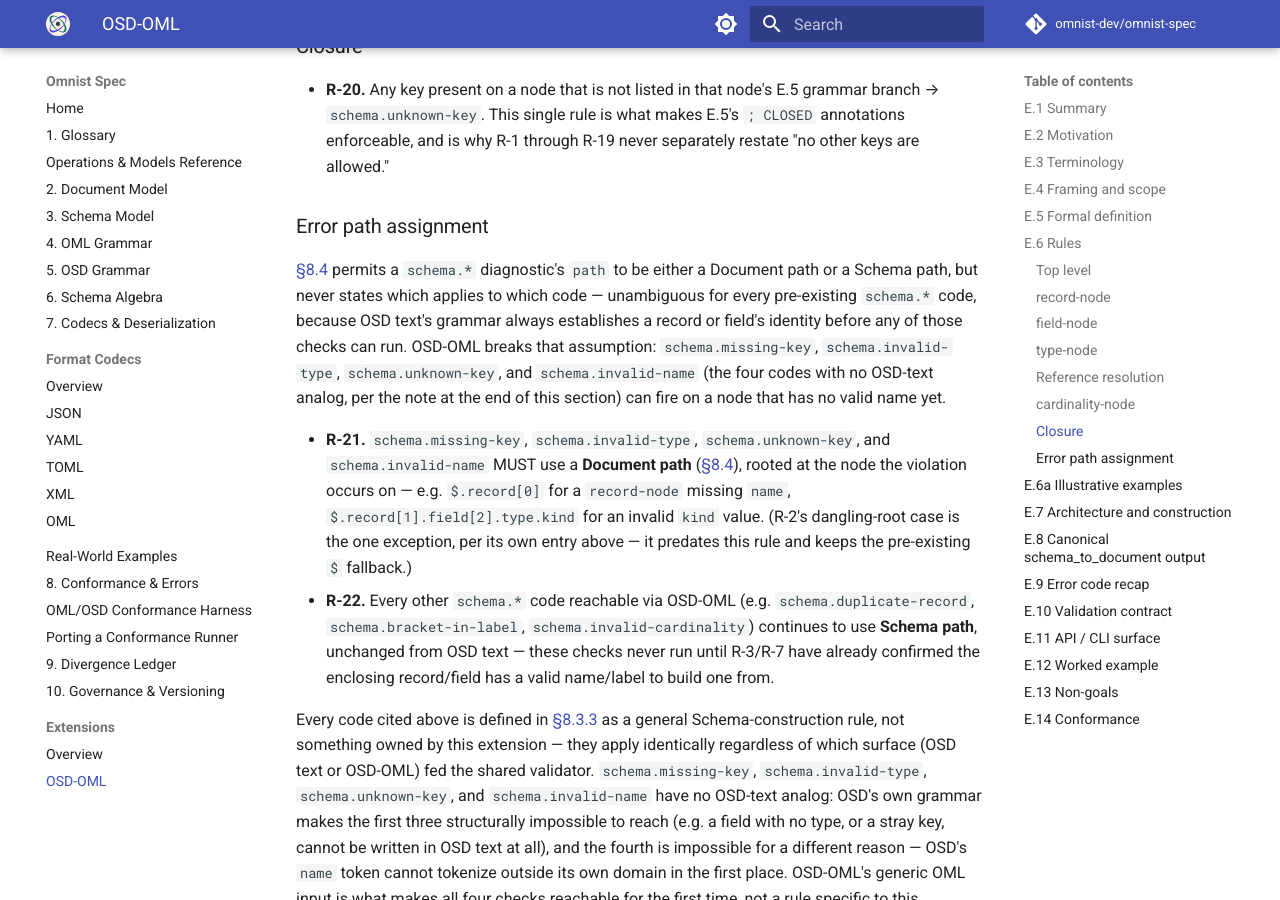
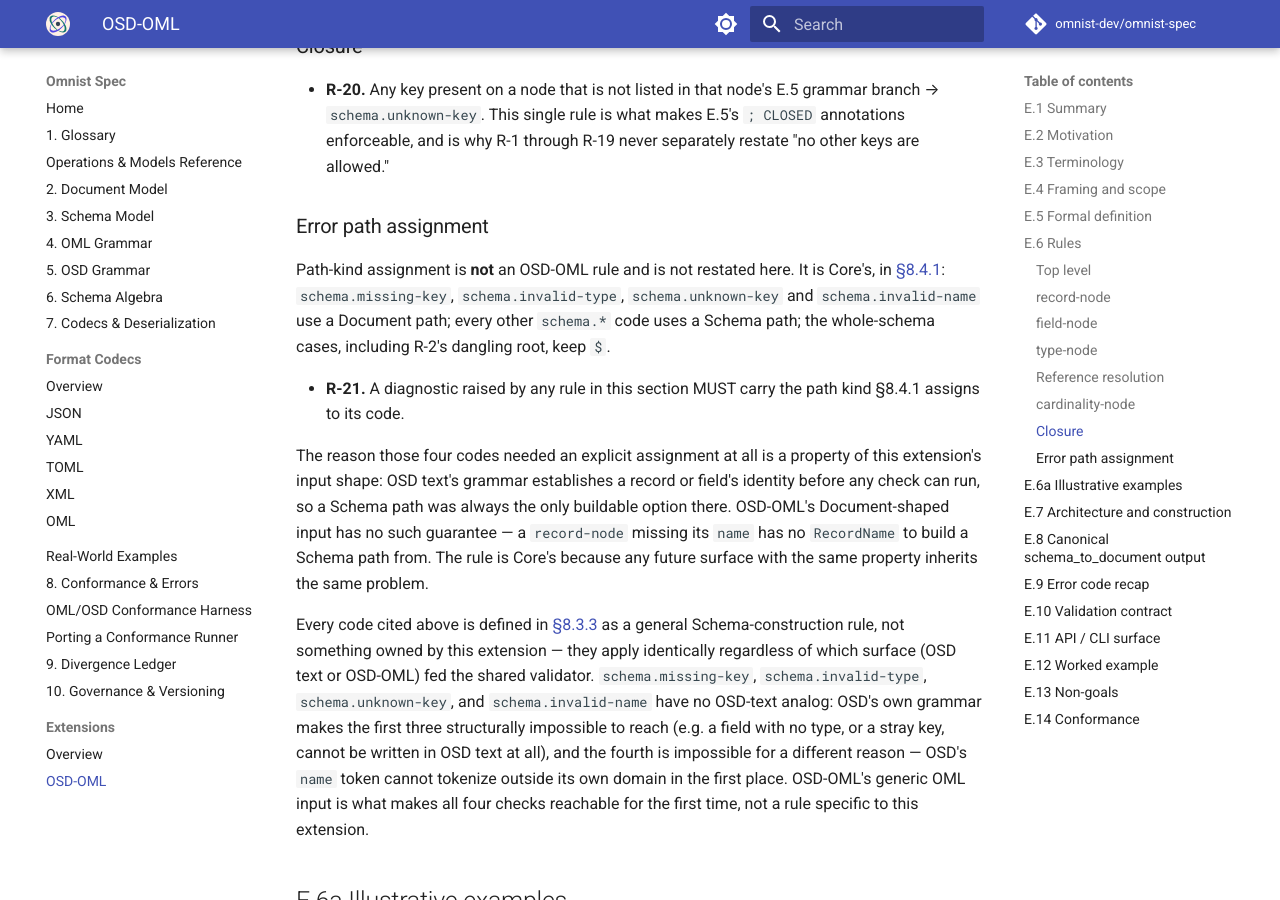
Before and after one commit to omnist-dev/omnist-spec, an MkDocs documentation site: the page built from docs/extensions/osd-oml.md, in a window 1280 px wide and 900 px high, scrolled down 4925 px. Built offline with MkDocs 1.6.1 and Material for MkDocs 9.7.7, drawn with Linux system fonts in a browser that asks for light colours; comment, search, counter and statistics services are not loaded; some of the changed text lies outside the part shown.

Commit message:
Move path-kind assignment into Sec8.4.1 as a Core rule (#68)
Sec8.4 said a schema.* diagnostic path MUST be a Document or Schema path
without ever saying which applies to which code. Paths are compared
byte-for-byte, so that left a conformance requirement unspecified.

For most schema.* codes it was implicit: OSD text grammar fixes a record or
field identity before any check runs, so a Schema path was the only
buildable option. It stops being implicit for the four codes reachable only
from a Document-shaped surface, where a record node missing its name has no
RecordName to build a Schema path from.

The rule existed but lived in the OSD-OML extension as R-21/R-22, which was
flagged as provisional when written. It is a property of the codes, not of
the extension that first made them reachable, so it now lives in Sec8.4.1
and any future surface with the same property inherits it.

osd-oml.md no longer restates the rule: R-21 is reduced to requiring that a
diagnostic carry whatever kind Sec8.4.1 assigns, and the recap table cites
Sec8.4.1 rather than the old rule numbers. The remit-specific reasoning --
why those four codes needed an assignment at all -- stays in the extension,
since that part genuinely is about its input shape.

Verified: no stale R-22 references remain anywhere in docs or test-suite,
mkdocs build --strict clean, and the new anchor checked against generated
HTML.

Co-Authored-By: Claude Opus 5 <noreply@anthropic.com>

```diff
--- a/docs/extensions/osd-oml.md
+++ b/docs/extensions/osd-oml.md
@@ -229,30 +229,23 @@ in full (see the note before R-21).
 
 ### Error path assignment
 
-[§8.4](../08-conformance-and-errors.md#84-paths) permits a `schema.*`
-diagnostic's `path` to be either a Document path or a Schema path, but
-never states which applies to which code — unambiguous for every
-pre-existing `schema.*` code, because OSD text's grammar always
-establishes a record or field's identity before any of those checks can
-run. OSD-OML breaks that assumption: `schema.missing-key`,
-`schema.invalid-type`, `schema.unknown-key`, and `schema.invalid-name`
-(the four codes with no OSD-text analog, per the note at the end of this
-section) can fire on a node that has no valid name yet.
+Path-kind assignment is **not** an OSD-OML rule and is not restated here.
+It is Core's, in
+[§8.4.1](../08-conformance-and-errors.md#841-which-kind-each-schema-code-uses):
+`schema.missing-key`, `schema.invalid-type`, `schema.unknown-key` and
+`schema.invalid-name` use a Document path; every other `schema.*` code uses a
+Schema path; the whole-schema cases, including R-2's dangling root, keep `$`.
 
-- **R-21.** `schema.missing-key`, `schema.invalid-type`,
-  `schema.unknown-key`, and `schema.invalid-name` MUST use a **Document
-  path** ([§8.4](../08-conformance-and-errors.md#84-paths)), rooted at the
-  node the violation occurs on — e.g. `$.record[0]` for a `record-node`
-  missing `name`, `$.record[1].field[2].type.kind` for an invalid `kind`
-  value. (R-2's dangling-root case is the one exception, per its own
-  entry above — it predates this rule and keeps the pre-existing `$`
-  fallback.)
-- **R-22.** Every other `schema.*` code reachable via OSD-OML (e.g.
-  `schema.duplicate-record`, `schema.bracket-in-label`,
-  `schema.invalid-cardinality`) continues to use **Schema path**,
-  unchanged from OSD text — these checks never run until R-3/R-7 have
-  already confirmed the enclosing record/field has a valid name/label to
-  build one from.
+- **R-21.** A diagnostic raised by any rule in this section MUST carry the
+  path kind §8.4.1 assigns to its code.
+
+The reason those four codes needed an explicit assignment at all is a
+property of this extension's input shape: OSD text's grammar establishes a
+record or field's identity before any check can run, so a Schema path was
+always the only buildable option there. OSD-OML's Document-shaped input has
+no such guarantee — a `record-node` missing its `name` has no `RecordName` to
+build a Schema path from. The rule is Core's because any future surface with
+the same property inherits the same problem.
 
 Every code cited above is defined in
 [§8.3.3](../08-conformance-and-errors.md#833-schema-schema-well-formedness)
@@ -446,22 +439,22 @@ A per-code index into E.6's rules, for "what can go wrong" lookup. **This
 table is derived from E.6, not an independent source** — if it and a rule
 ever disagree, the rule wins and the table has a bug.
 
-| Code | Fired by | Path kind (R-21/R-22) |
+| Code | Fired by | Path kind (Sec8.4.1) |
 |---|---|---|
 | `schema.no-root` | R-1 | Schema (`$` fallback) |
 | `schema.duplicate-root` | R-1 | Schema (`$` fallback) |
-| `schema.missing-key` | R-3, R-7, R-9, R-12, R-14 | Document (R-21) |
-| `schema.invalid-type` | R-2, R-3, R-7, R-11, R-12, R-13, R-14 | Document (R-21) |
-| `schema.invalid-name` | R-3a | Document (R-21) |
-| `schema.unknown-type` | R-2 (dangling root, path `$`), R-12, R-14 | R-2: `$` / R-12, R-14: Schema (R-22) |
-| `schema.reserved-name` | R-4 | Schema (R-22) |
-| `schema.duplicate-record` | R-5 | Schema (R-22) |
-| `schema.empty-label` | R-7 | Schema (R-22) |
-| `schema.bracket-in-label` | R-7 | Schema (R-22) |
-| `schema.duplicate-field` | R-8 | Schema (R-22) |
-| `schema.unknown-key` | R-14, R-15, R-20 | Document (R-21) |
-| `schema.non-integer-cardinality` | R-17, R-18 | Schema (R-22) |
-| `schema.invalid-cardinality` | R-17, R-18, R-19 | Schema (R-22) |
+| `schema.missing-key` | R-3, R-7, R-9, R-12, R-14 | Document (Sec8.4.1) |
+| `schema.invalid-type` | R-2, R-3, R-7, R-11, R-12, R-13, R-14 | Document (Sec8.4.1) |
+| `schema.invalid-name` | R-3a | Document (Sec8.4.1) |
+| `schema.unknown-type` | R-2 (dangling root, path `$`), R-12, R-14 | R-2: `$` / R-12, R-14: Schema |
+| `schema.reserved-name` | R-4 | Schema |
+| `schema.duplicate-record` | R-5 | Schema |
+| `schema.empty-label` | R-7 | Schema |
+| `schema.bracket-in-label` | R-7 | Schema |
+| `schema.duplicate-field` | R-8 | Schema |
+| `schema.unknown-key` | R-14, R-15, R-20 | Document (Sec8.4.1) |
+| `schema.non-integer-cardinality` | R-17, R-18 | Schema |
+| `schema.invalid-cardinality` | R-17, R-18, R-19 | Schema |
 
 ## E.10 Validation contract
 
```
Also changed, not shown: docs/08-conformance-and-errors.md (+28 -0 lines).
